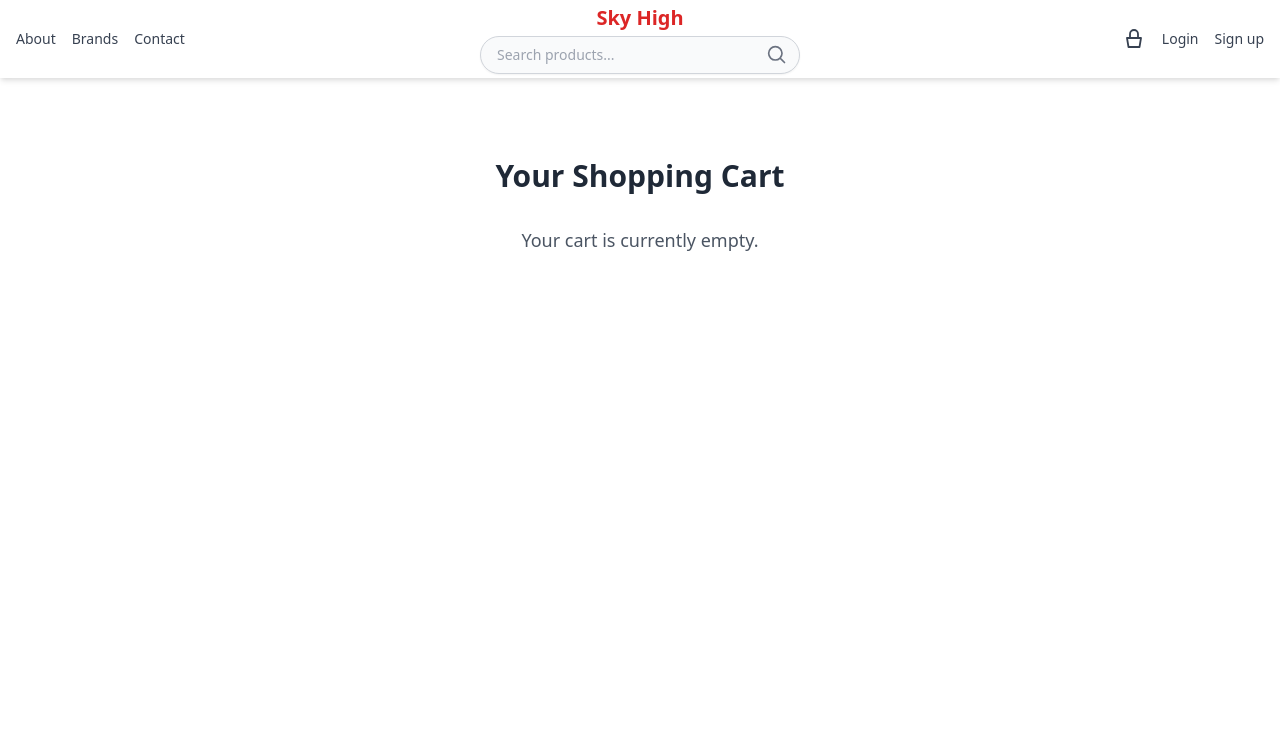
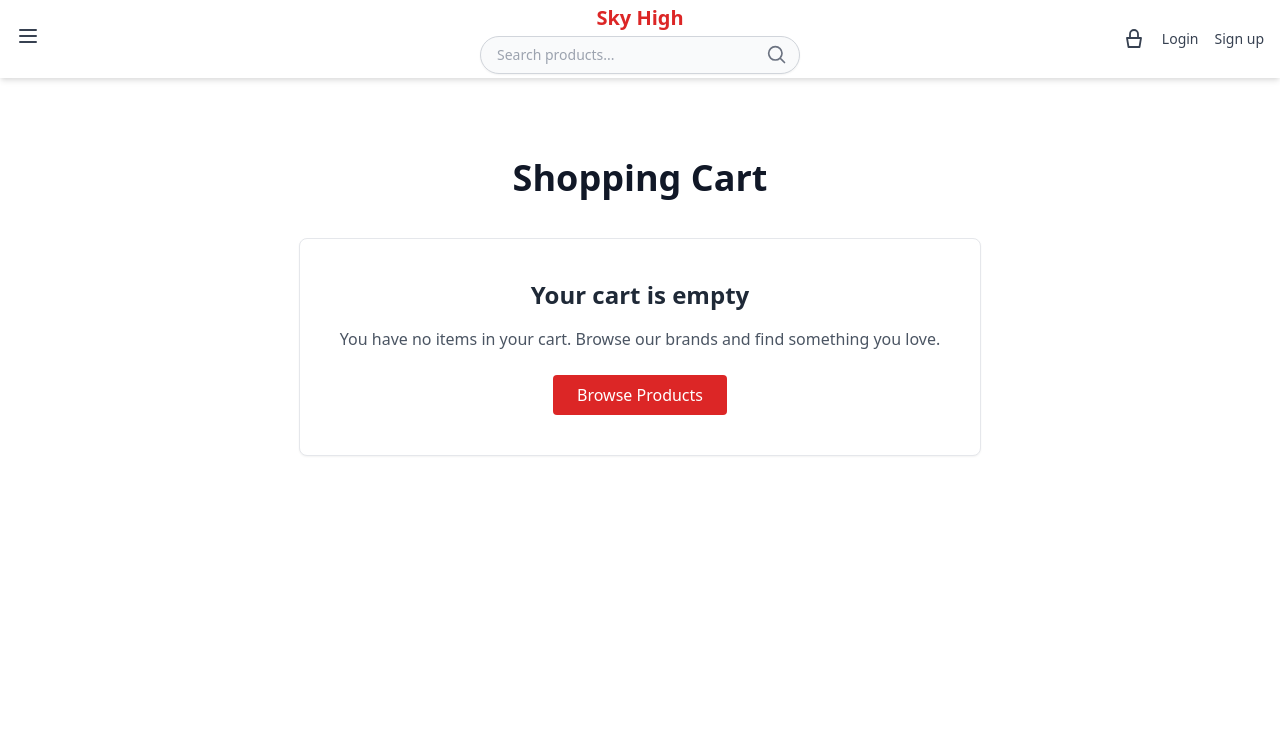
Before and after one commit to samiesaheb/E-commerce-Django, a Django app: page /cart/show/ in a window 1280 px wide. Shown: the top 744 px of the page. Run offline with Django 5.2, Linux system fonts and the light colour scheme.

Commit message:
Updated header.html to include a hamburger menu

```diff
--- a/skyhigh/core/templates/brands/index.html
+++ b/skyhigh/core/templates/brands/index.html
@@ -9,7 +9,7 @@
     <h2 class="text-2xl font-semibold text-gray-700 mb-6">Featured Brand</h2>
     <div class="grid grid-cols-1 sm:grid-cols-2 lg:grid-cols-3 gap-8">
       <a href="/brands/geometry/" class="block border border-gray-200 rounded-lg shadow hover:shadow-lg transition p-6 text-center">
-        <h3 class="text-xl font-bold text-red-600 mb-2">Geometry</h3>
+        <h3 class="text-xl font-bold text-gray-700 mb-2">Geometry</h3>
         <p class="text-gray-600">Our premier line of high-performance facial skincare products.</p>
       </a>
     </div>
--- a/skyhigh/core/templates/core/brand_detail.html
+++ b/skyhigh/core/templates/core/brand_detail.html
@@ -15,7 +15,7 @@
             <img src="{% static 'images/' %}{{ image_folder }}/{{ product.image }}" alt="{{ product.name }}">
           {% endif %}
 
-          <h3 class="text-lg font-bold text-red-600 mb-1">
+          <h3 class="text-lg font-bold text-gray-700 mb-1">
             {% if product.slug %}
               <a href="{% url 'products:product-detail' slug=product.slug %}" class="hover:underline">{{ product.name }}</a>
             {% else %}
--- a/skyhigh/core/templates/core/cart.html
+++ b/skyhigh/core/templates/core/cart.html
@@ -1,35 +1,40 @@
 {% extends 'core/base.html' %}
 {% load static %}
 
-{% block title %}Cart{% endblock %}
+{% block title %}Your Cart{% endblock %}
 
 {% block content %}
-<div class="max-w-5xl mx-auto px-4 py-12">
-  <h1 class="text-3xl font-extrabold text-gray-800 mb-8">Your Shopping Cart</h1>
+<div class="max-w-6xl mx-auto px-4 py-12">
+  <h1 class="text-4xl font-extrabold text-gray-900 mb-10 text-center">Shopping Cart</h1>
 
   {% if cart_items %}
+    <!-- Cart Items -->
     <div class="space-y-6">
       {% for item in cart_items %}
-        <div class="flex items-center justify-between bg-white shadow-sm rounded-lg p-5 border">
-          <div class="flex items-center space-x-4">
+        <div class="flex flex-col md:flex-row items-center justify-between bg-white border border-gray-200 rounded-lg shadow-sm p-6">
+          <!-- Product Info -->
+          <div class="flex items-center space-x-4 w-full md:w-2/3">
             {% if item.product.image %}
-              <img src="{% static 'images/' %}{{ item.product.brand.slug }}/{{ item.product.image }}" alt="{{ item.product.name }}" class="w-20 h-20 object-cover rounded">
+              <img src="{% static 'images/' %}{{ item.product.brand.slug }}/{{ item.product.image }}"
+                   alt="{{ item.product.name }}"
+                   class="w-24 h-24 object-cover rounded border">
             {% endif %}
             <div>
-              <h2 class="text-xl font-semibold text-gray-800">{{ item.product.name }}</h2>
-              <p class="text-gray-500 text-sm">₹{{ item.product.price }}</p>
+              <h2 class="text-lg font-semibold text-gray-800">{{ item.product.name }}</h2>
+              <p class="text-sm text-gray-500 mt-1">₹{{ item.product.price|floatformat:2 }}</p>
             </div>
           </div>
 
-          <div class="flex items-center space-x-3">
+          <!-- Quantity Controls -->
+          <div class="mt-4 md:mt-0 w-full md:w-1/3 flex justify-end items-center space-x-3">
             <form method="POST" action="{% url 'cart:decrement' item.id %}">
               {% csrf_token %}
-              <button type="submit" class="px-3 py-1 text-lg bg-gray-200 hover:bg-gray-300 rounded">−</button>
+              <button type="submit" class="w-8 h-8 bg-red-500 hover:bg-gray-300 rounded-full text-xl flex items-center justify-center">−</button>
             </form>
-            <span class="text-lg font-semibold">{{ item.quantity }}</span>
+            <span class="text-lg font-bold">{{ item.quantity }}</span>
             <form method="POST" action="{% url 'cart:increment' item.id %}">
               {% csrf_token %}
-              <button type="submit" class="px-3 py-1 text-lg bg-gray-200 hover:bg-gray-300 rounded">+</button>
+              <button type="submit" class="w-8 h-8 bg-red-500 hover:bg-gray-300 rounded-full text-xl flex items-center justify-center">+</button>
             </form>
           </div>
         </div>
@@ -37,15 +42,30 @@
     </div>
 
     <!-- Cart Summary -->
-    <div class="mt-10 border-t pt-6 text-right">
-      <p class="text-2xl font-bold text-gray-800">Total: ₹{{ total }}</p>
-      <!-- Checkout button -->
-      <a href="{% url 'checkout' %}" class="inline-block mt-4 bg-red-600 text-white font-medium px-6 py-2 rounded hover:bg-red-700 transition">
-        Proceed to Checkout
+    <div class="mt-10 bg-white border border-gray-200 rounded-lg p-6 shadow-sm">
+      <div class="flex items-center justify-between text-xl font-semibold text-gray-800">
+        <span>Total:</span>
+        <span>₹{{ total|floatformat:2 }}</span>
+      </div>
+
+      <div class="mt-6 text-right">
+        <a href="{% url 'checkout' %}"
+           class="inline-block bg-red-600 hover:bg-red-700 text-white px-6 py-3 rounded-lg font-medium transition">
+          Proceed to Checkout
+        </a>
+      </div>
+    </div>
+
+  {% else %}
+    <!-- Empty Cart UI -->
+    <div class="text-center bg-white p-10 rounded-lg border shadow-sm">
+      <h2 class="text-2xl font-semibold text-gray-800 mb-4">Your cart is empty</h2>
+      <p class="text-gray-600 mb-6">You have no items in your cart. Browse our brands and find something you love.</p>
+      <a href="/brands/"
+         class="inline-block bg-red-600 hover:bg-red-700 text-white px-6 py-2 rounded transition">
+        Browse Products
       </a>
     </div>
-  {% else %}
-    <p class="text-gray-600 text-center text-lg">Your cart is currently empty.</p>
   {% endif %}
 </div>
 {% endblock %}
--- a/skyhigh/core/templates/core/checkout.html
+++ b/skyhigh/core/templates/core/checkout.html
@@ -7,6 +7,7 @@
 
   {% if cart_items %}
     <form action="#" method="POST" class="grid grid-cols-1 lg:grid-cols-2 gap-8">
+      {% csrf_token %}
 
       <!-- Left: Customer Info -->
       <div class="space-y-8">
--- a/skyhigh/core/templates/core/header.html
+++ b/skyhigh/core/templates/core/header.html
@@ -1,23 +1,33 @@
-<header class="bg-white shadow-md sticky top-0 z-50">
+<header class="bg-white shadow-md sticky top-0 z-50" x-data="{ open: false }">
   <div class="max-w-7xl mx-auto px-4 py-1">
     <div class="flex items-center justify-between">
 
-      <!-- Left: Navigation Links -->
-      <nav class="flex-1">
-        <ul class="flex space-x-4 text-sm font-medium text-gray-700 items-center">
-          <li><a href="/about/" class="hover:text-red-600 transition-colors duration-200">About</a></li>
-          <li class="relative group">
-            <a href="/brands/" class="hover:text-red-600 transition-colors duration-200">Brands</a>
-            <ul class="absolute left-0 mt-1 w-44 bg-white shadow-md border rounded-md opacity-0 group-hover:opacity-100 transition-opacity duration-200 z-10 text-sm">
-              <li><a href="/brands/geometry/" class="block px-3 py-1 hover:bg-gray-100 transition-colors duration-200">Geometry</a></li>
-              <li><a href="/brands/facial-care/" class="block px-3 py-1 hover:bg-gray-100 transition-colors duration-200">Facial Care</a></li>
-              <li><a href="/brands/body-and-skin-care/" class="block px-3 py-1 hover:bg-gray-100 transition-colors duration-200">Body & Skin Care</a></li>
-              <li><a href="/brands/hair-care/" class="block px-3 py-1 hover:bg-gray-100 transition-colors duration-200">Hair Care</a></li>
-            </ul>
-          </li>
-          <li><a href="/contact/" class="hover:text-red-600 transition-colors duration-200">Contact</a></li>
-        </ul>
-      </nav>
+      <!-- Left: Hamburger Menu -->
+      <div class="flex-1">
+        <button @click="open = !open" class="text-gray-700 hover:text-red-600 focus:outline-none">
+          <svg xmlns="http://www.w3.org/2000/svg" class="h-6 w-6" fill="none"
+               viewBox="0 0 24 24" stroke="currentColor">
+            <path stroke-linecap="round" stroke-linejoin="round" stroke-width="2"
+                  d="M4 6h16M4 12h16M4 18h16"/>
+          </svg>
+        </button>
+
+        <!-- Dropdown Menu -->
+        <div x-show="open" @click.outside="open = false"
+             class="absolute mt-2 bg-white shadow-lg border rounded-md z-50 w-48 p-2 space-y-1">
+          <a href="/about/" class="block px-3 py-2 text-sm hover:bg-gray-100 rounded">About</a>
+          <div class="relative group">
+            <a href="/brands/" class="block px-3 py-2 text-sm hover:bg-gray-100 rounded">Brands</a>
+            <div class="ml-4 mt-1 pl-2 border-l border-gray-200 hidden group-hover:block">
+              <a href="/brands/geometry/" class="block px-3 py-1 text-sm hover:bg-gray-100">Geometry</a>
+              <a href="/brands/facial-care/" class="block px-3 py-1 text-sm hover:bg-gray-100">Facial Care</a>
+              <a href="/brands/body-and-skin-care/" class="block px-3 py-1 text-sm hover:bg-gray-100">Body & Skin Care</a>
+              <a href="/brands/hair-care/" class="block px-3 py-1 text-sm hover:bg-gray-100">Hair Care</a>
+            </div>
+          </div>
+          <a href="/contact/" class="block px-3 py-2 text-sm hover:bg-gray-100 rounded">Contact</a>
+        </div>
+      </div>
 
       <!-- Center: Logo + Search -->
       <div class="flex flex-col items-center">
@@ -52,8 +62,10 @@
                 autocomplete="off"
               />
               <button type="submit" class="px-3 text-gray-500 hover:text-red-600">
-                <svg xmlns="http://www.w3.org/2000/svg" class="h-5 w-5" fill="none" viewBox="0 0 24 24" stroke="currentColor">
-                  <path stroke-linecap="round" stroke-linejoin="round" stroke-width="2" d="M21 21l-4.35-4.35M10 18a8 8 0 100-16 8 8 0 000 16z" />
+                <svg xmlns="http://www.w3.org/2000/svg" class="h-5 w-5" fill="none"
+                     viewBox="0 0 24 24" stroke="currentColor">
+                  <path stroke-linecap="round" stroke-linejoin="round" stroke-width="2"
+                        d="M21 21l-4.35-4.35M10 18a8 8 0 100-16 8 8 0 000 16z"/>
                 </svg>
               </button>
             </div>
@@ -84,8 +96,10 @@
       >
         <!-- Cart icon with dynamic badge -->
         <a href="{% url 'cart:show' %}" class="relative hover:text-red-600 transition-colors duration-200" aria-label="View Cart">
-          <svg xmlns="http://www.w3.org/2000/svg" class="h-6 w-6 text-gray-700 hover:text-red-600" fill="none" viewBox="0 0 24 24" stroke="currentColor">
-            <path stroke-linecap="round" stroke-linejoin="round" stroke-width="1.8" d="M16 11V7a4 4 0 10-8 0v4M5 11h14l-1.5 9h-11L5 11z" />
+          <svg xmlns="http://www.w3.org/2000/svg" class="h-6 w-6 text-gray-700 hover:text-red-600" fill="none"
+               viewBox="0 0 24 24" stroke="currentColor">
+            <path stroke-linecap="round" stroke-linejoin="round" stroke-width="1.8"
+                  d="M16 11V7a4 4 0 10-8 0v4M5 11h14l-1.5 9h-11L5 11z"/>
           </svg>
           <template x-if="count > 0">
             <span class="absolute -top-2 -right-2 bg-red-600 text-white text-xs font-semibold rounded-full h-5 w-5 flex items-center justify-center shadow">
@@ -98,12 +112,12 @@
         {% if user.is_authenticated %}
           <form method="POST" action="{% url 'account_logout' %}">
             {% csrf_token %}
-            <button type="submit" class="hover:text-red-600 transition-colors duration-200 bg-transparent border-none p-0 m-0">Logout</button>
+            <button type="submit" class="hover:text-red-600 bg-transparent border-none p-0 m-0">Logout</button>
           </form>
-          <a href="{% url 'auth:profile' %}" class="hover:text-red-600 transition-colors duration-200">My Profile</a>
+          <a href="{% url 'auth:profile' %}" class="hover:text-red-600">My Profile</a>
         {% else %}
-          <a href="{% url 'auth:login' %}" class="hover:text-red-600 transition-colors duration-200">Login</a>
-          <a href="{% url 'auth:signup' %}" class="hover:text-red-600 transition-colors duration-200">Sign up</a>
+          <a href="{% url 'auth:login' %}" class="hover:text-red-600">Login</a>
+          <a href="{% url 'auth:signup' %}" class="hover:text-red-600">Sign up</a>
         {% endif %}
       </div>
 
```
